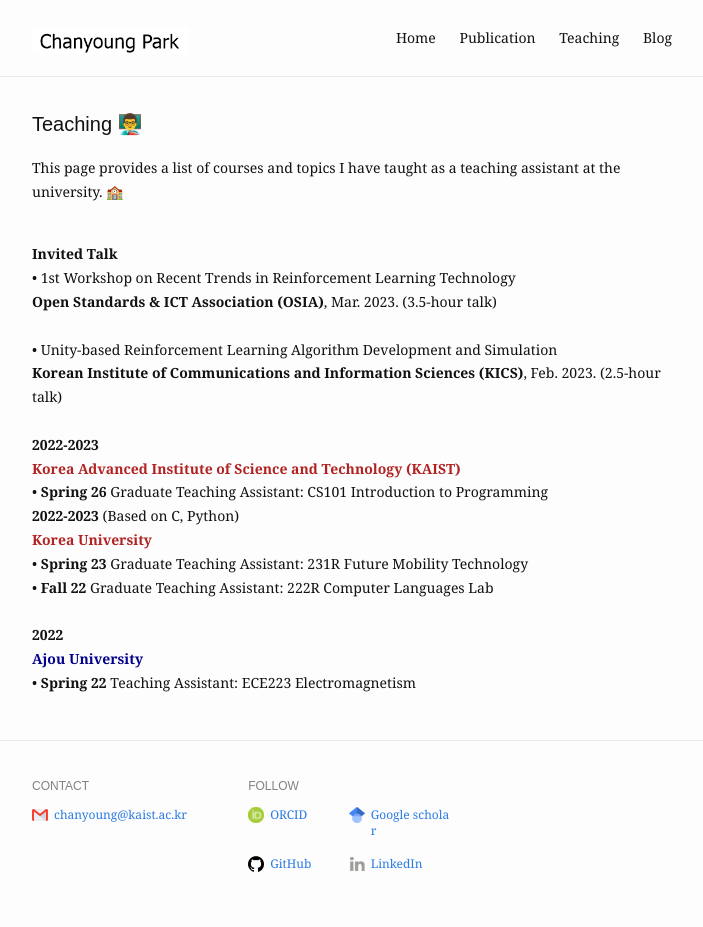
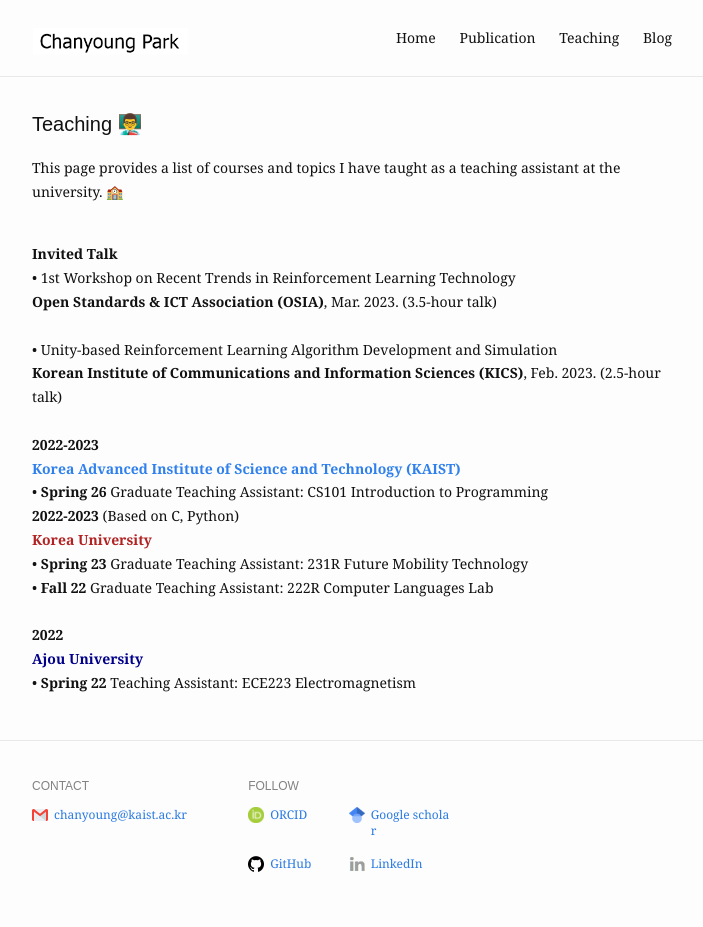
Before and after one commit to cosdeneb/cosdeneb.github.io, a Jekyll site: the page built from teaching.md, in a window 1280 px wide. Shown: the whole page, without its empty margins (288-991 px from the left). Built offline with Jekyll 4.4.1, drawn with Linux system fonts in a browser that asks for light colours.

Commit message:
change color of kaist in teaching.md

```diff
--- a/teaching.md
+++ b/teaching.md
@@ -16,7 +16,7 @@
   <b>Korean Institute of Communications and Information Sciences (KICS)</b>, Feb. 2023. (2.5-hour talk) <br/><br/>
 
   <b>2022-2023</b> <br/>
-  <font color='#b22222'><b>Korea Advanced Institute of Science and Technology (KAIST)</b></font> <br/>
+  <font color='#2F80ED'><b>Korea Advanced Institute of Science and Technology (KAIST)</b></font> <br/>
   • <b>Spring 26</b> Graduate Teaching Assistant: CS101 Introduction to Programming <br/>
 
   <b>2022-2023</b> (Based on C, Python) <br/>
```
